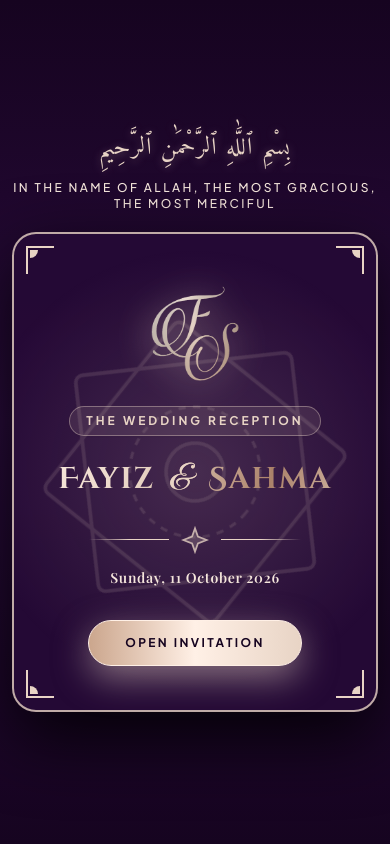
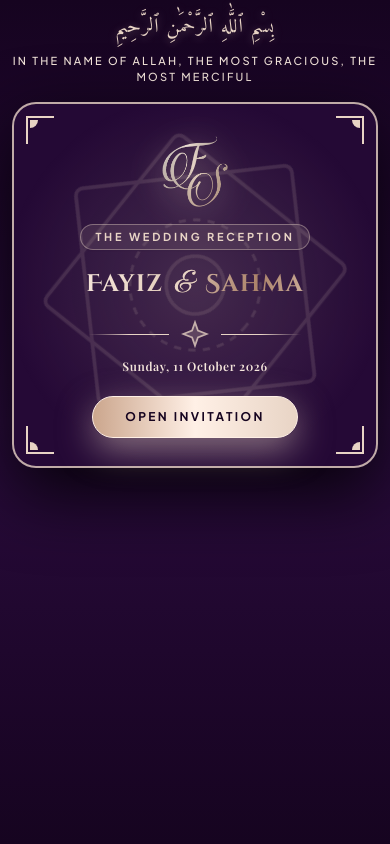
Before and after one commit to jithinsalimkumar/Fayiz-Sahma, a React (Vite) app: page / in a window 390 px wide. Shown: the top 844 px of the page. Built offline with nearby package versions, Linux system fonts and the light colour scheme; a web font is replaced by a local one.

Commit message:
feat: add responsive landing splash screen component with motion animations

```diff
--- a/src/components/LandingSplash.jsx
+++ b/src/components/LandingSplash.jsx
@@ -21,41 +21,45 @@ export default function LandingSplash({ onEnter }) {
       animate={{ opacity: isOpening ? 0 : 1 }}
       exit={{ opacity: 0 }}
       transition={{ duration: 0.6, ease: "easeInOut" }}
-      className="fixed inset-0 w-full h-full min-h-screen bg-gradient-to-b from-[#160420] via-[#2A0C3D] to-[#160420] text-center overflow-y-auto overscroll-contain touch-pan-y z-50 select-none flex flex-col items-center justify-center p-3 sm:p-6"
+      className="fixed inset-0 w-full h-full min-h-screen bg-gradient-to-b from-[#160420] via-[#2A0C3D] to-[#160420] text-center overflow-y-auto overscroll-contain touch-pan-y z-50 select-none"
     >
-      {/* Grouped Wrapper - Centers Bismillah + Card as one single unit exactly in the middle of screen */}
-      <div className="w-full flex flex-col items-center justify-center my-auto py-4 sm:py-6 max-h-[550px]:py-2">
+      {/*
+        Responsive Flex Container:
+        - Mobile Landscape (height < 600px): justify-start with pt-3 so Bismillah starts at Y>=0 (100% VISIBLE AT TOP, zero negative scroll bug!)
+        - Mobile Portrait & Desktop (height >= 600px): justify-center with my-auto for exact equal top & bottom margins
+      */}
+      <div className="w-full min-h-full flex flex-col items-center justify-start max-h-[600px]:justify-start min-[601px]:justify-center p-3 sm:p-6 pt-3 max-h-[600px]:pt-3 min-[601px]:pt-6 pb-6 my-auto">
 
         {/* Top Bismillah Calligraphy */}
         <motion.div
           animate={{ opacity: isOpening ? 0 : 1, y: isOpening ? -30 : 0 }}
           transition={{ duration: 0.3 }}
-          className="mb-4 sm:mb-6 max-h-[550px]:mb-2 z-10 flex-shrink-0"
+          className="mb-3 sm:mb-5 max-h-[600px]:mb-1.5 z-10 flex-shrink-0"
         >
-          <p className="font-arabic text-2xl sm:text-4xl max-h-[550px]:text-xl text-[#E8D4C5] arabic-gold tracking-wider mb-3 sm:mb-4 max-h-[550px]:mb-2 font-normal leading-relaxed">
+          <p className="font-arabic text-xl sm:text-3xl lg:text-4xl max-h-[600px]:text-lg text-[#E8D4C5] arabic-gold tracking-wider mb-2 sm:mb-3 max-h-[600px]:mb-1 font-normal leading-relaxed">
             {bismillah.arabic}
           </p>
-          <p className="text-xs sm:text-sm max-h-[550px]:text-[11px] tracking-[0.2em] uppercase font-medium text-[#F5E6DC] font-sans max-w-md mx-auto">
+          <p className="text-[11px] sm:text-xs lg:text-sm max-h-[600px]:text-[10px] tracking-[0.2em] uppercase font-medium text-[#F5E6DC] font-sans max-w-md mx-auto">
             {bismillah.translation}
           </p>
         </motion.div>
 
-        {/* Central Card Container - Expanded Luxurious Spacing */}
+        {/* Central Card Container */}
         <motion.div
           animate={{ opacity: isOpening ? 0 : 1, scale: isOpening ? 0.95 : 1 }}
           transition={{ duration: 0.4, ease: "easeOut" }}
-          className="py-10 sm:py-14 max-h-[550px]:py-4 px-6 sm:px-12 max-h-[550px]:px-5 rounded-3xl bg-[#250A36]/95 border-2 border-[#E8D4C5]/80 shadow-[0_25px_70px_rgba(0,0,0,0.85)] max-w-md sm:max-w-lg w-full z-10 flex flex-col items-center relative flex-shrink my-1"
+          className="py-6 sm:py-9 lg:py-11 max-h-[600px]:py-3 px-5 sm:px-10 lg:px-12 max-h-[600px]:px-4 rounded-3xl bg-[#250A36]/95 border-2 border-[#E8D4C5]/80 shadow-[0_25px_70px_rgba(0,0,0,0.85)] max-w-md sm:max-w-lg w-full z-10 flex flex-col items-center relative flex-shrink my-1"
         >
           {/* Dynamic Rotating Geometric Pattern (Clipped to card bounds) */}
           <div className="absolute inset-0 flex items-center justify-center pointer-events-none opacity-14 rotate-slow transform-gpu will-change-transform overflow-hidden rounded-3xl">
-            <Islamic8PointStar className="w-[600px] h-[600px] sm:w-[680px] sm:h-[680px] text-[#E8D4C5]" />
+            <Islamic8PointStar className="w-[500px] h-[500px] sm:w-[600px] sm:h-[600px] text-[#E8D4C5]" />
           </div>
           <div className="absolute inset-0 pointer-events-none bg-[radial-gradient(circle_at_center,rgba(232,212,197,0.15)_0%,transparent_75%)] rounded-3xl" />
 
           {/* Corner Islamic Geometric Accents */}
           <CardCornerFiligree />
 
-          {/* Monogram Crest - Grand Luxury Sizing */}
+          {/* Monogram Crest */}
           <motion.div
             animate={
               isOpening
@@ -70,9 +74,9 @@ export default function LandingSplash({ onEnter }) {
                   }
             }
             transition={{ duration: 0.58, ease: [0.16, 1, 0.3, 1] }}
-            className="my-3 sm:my-4 max-h-[550px]:my-1 z-30 cursor-pointer flex items-center justify-center transform-gpu"
+            className="my-2 sm:my-3 max-h-[600px]:my-0.5 z-30 cursor-pointer flex items-center justify-center transform-gpu"
           >
-            <FSMonogramCalligraphy className="h-24 sm:h-30 max-h-[550px]:h-14 w-auto" />
+            <FSMonogramCalligraphy className="h-18 sm:h-24 lg:h-28 max-h-[600px]:h-12 w-auto" />
           </motion.div>
 
           {/* Card Details */}
@@ -81,28 +85,28 @@ export default function LandingSplash({ onEnter }) {
             transition={{ duration: 0.3 }}
             className="flex flex-col items-center w-full z-10"
           >
-            <span className="text-xs max-h-[550px]:text-[10px] font-bold uppercase tracking-[0.25em] text-[#E8D4C5] bg-[#E8D4C5]/10 px-4 py-1.5 max-h-[550px]:py-0.5 rounded-full border border-[#E8D4C5]/40 my-3 sm:my-3.5 max-h-[550px]:my-1 shadow-xs">
+            <span className="text-[11px] sm:text-xs max-h-[600px]:text-[9px] font-bold uppercase tracking-[0.25em] text-[#E8D4C5] bg-[#E8D4C5]/10 px-3.5 py-1 sm:py-1.5 max-h-[600px]:py-0.5 rounded-full border border-[#E8D4C5]/40 my-2 sm:my-2.5 max-h-[600px]:my-0.5 shadow-xs">
               The Wedding Reception
             </span>
 
             {/* Couple First Names with Gold Shimmer Typography */}
-            <h1 className="font-display text-3xl sm:text-4xl max-h-[550px]:text-2xl text-[#FAF2ED] font-bold tracking-wider my-3 sm:my-4 max-h-[550px]:my-1 leading-tight gold-shimmer-text">
-              {groom.shortName} <span className="font-script text-[#E8D4C5] font-normal text-4xl sm:text-5xl max-h-[550px]:text-2xl mx-1.5">&amp;</span> {bride.shortName}
+            <h1 className="font-display text-2xl sm:text-3xl lg:text-4xl max-h-[600px]:text-xl text-[#FAF2ED] font-bold tracking-wider my-2 sm:my-2.5 max-h-[600px]:my-0.5 leading-tight gold-shimmer-text">
+              {groom.shortName} <span className="font-script text-[#E8D4C5] font-normal text-3xl sm:text-4xl lg:text-5xl max-h-[600px]:text-2xl mx-1">&amp;</span> {bride.shortName}
             </h1>
 
-            <IslamicArchDivider className="my-3.5 sm:my-4.5 max-h-[550px]:my-1.5" />
+            <IslamicArchDivider className="my-2.5 sm:my-3 max-h-[600px]:my-1" />
 
             {/* Wedding Date */}
-            <p className="font-serif text-sm sm:text-base max-h-[550px]:text-xs text-[#F5E6DC] tracking-wider font-semibold mb-1">
+            <p className="font-serif text-xs sm:text-sm lg:text-base max-h-[600px]:text-xs text-[#F5E6DC] tracking-wider font-semibold mb-0.5">
               {wedding.displayDate}
             </p>
 
             {/* Open Invitation Pill Button inside Card */}
-            <div className="mt-7 sm:mt-9 max-h-[550px]:mt-3 mb-1">
+            <div className="mt-5 sm:mt-7 max-h-[600px]:mt-2 mb-1">
               <button
                 onClick={handleOpen}
                 disabled={isOpening}
-                className="inline-flex items-center justify-center px-9 sm:px-11 py-3.5 sm:py-4 max-h-[550px]:py-2 max-h-[550px]:px-6 rounded-full bg-gradient-to-r from-[#CBA68D] via-[#FFF0E6] to-[#E8D4C5] text-[#160420] text-xs sm:text-sm max-h-[550px]:text-[11px] font-extrabold uppercase tracking-[0.2em] shadow-[0_12px_35px_rgba(232,212,197,0.5)] border border-[#FFF0E6] hover:scale-105 active:scale-95 transition-all cursor-pointer focus:outline-none disabled:opacity-80"
+                className="inline-flex items-center justify-center px-8 sm:px-10 py-3 sm:py-3.5 max-h-[600px]:py-1.5 max-h-[600px]:px-5 rounded-full bg-gradient-to-r from-[#CBA68D] via-[#FFF0E6] to-[#E8D4C5] text-[#160420] text-xs sm:text-sm max-h-[600px]:text-[11px] font-extrabold uppercase tracking-[0.2em] shadow-[0_12px_35px_rgba(232,212,197,0.5)] border border-[#FFF0E6] hover:scale-105 active:scale-95 transition-all cursor-pointer focus:outline-none disabled:opacity-80"
               >
                 Open Invitation
               </button>
```
